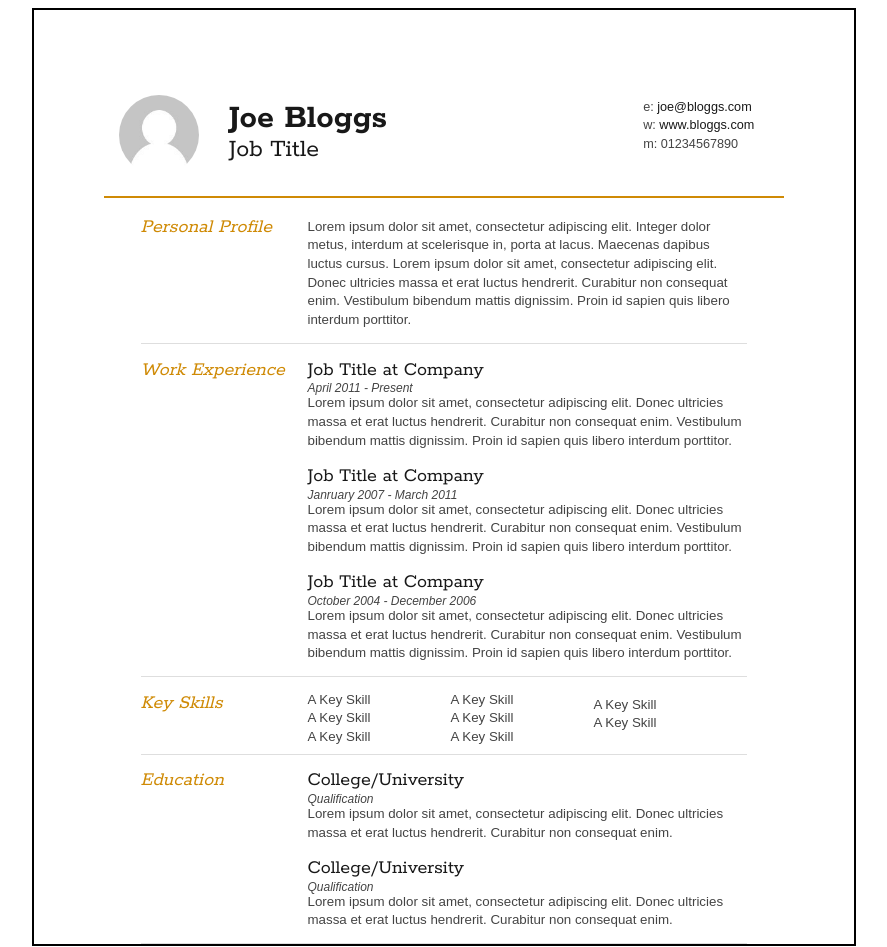
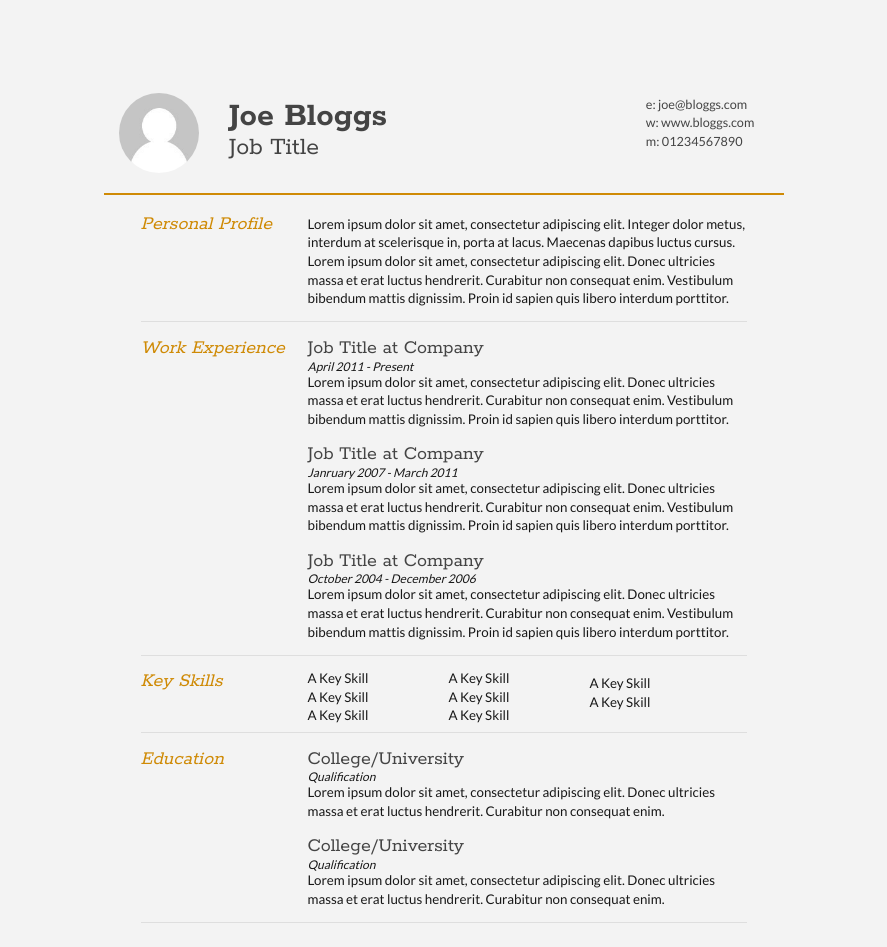
Before and after one commit to Kenzie-Academy-Brasil-Developers/estilizar-curriculo-sprint-2-MPorto1994, a plain HTML site: page index.html in a window 1280 px wide. Shown: the whole page, without its empty margins (196-1083 px from the left). Drawn offline with Linux system fonts and the light colour scheme.

Commit message:
Permanent version

```diff
--- a/style.css
+++ b/style.css
@@ -1,40 +1,46 @@
 @import url('https://fonts.googleapis.com/css2?family=Rokkitt:wght@200&display=swap');
+@import url('https://fonts.googleapis.com/css2?family=Lato&family=Rokkitt&display=swap');
 
 .clear {
 	clear: both;
 }
+/* color: #f3f3f3;branco */
+/* color: #181818;Preto */
+/* color: #cf8a05; laranja */
+/* color: #dedede;cinza claro */
 body{
-	border: 2px solid black;
+	/* border: 2px solid black; */
 	width: 820px;
-	font-family: Arial, sans-serif ;
+	font-family: 'Lato', 'Helvetica', 'Arial', sans-serif;
 	margin-left: auto;
 	font-size: 10pt;
 	margin-right: auto;
+	color: #181818;
+	line-height: 140%;
+	background-color: #f3f3f3;
+}
+h2, h1{
+	font-family: 'Rokkitt', serif;
 	color: #444444;
-	line-height: 140%;
-	/* color: #f3f3f3;branco */
-	/* color: #181818;Preto */
-	/* color: #cf8a05; laranja */
-	/* color: #dedede;cinza claro */
 }
-body h1, h2, h3{
-	font-family: 'Rokkitt', serif;
-}
+
 
 .sectionTitle h1 {
 	color: #cf8a05;
 	font-style: italic;
 	font-size: 15pt;
 	font-weight: 400;
+
 }
 .sectionContent h2{
 	font-size: 15pt;
 	font-weight: 400;
-	color: #181818;
 	margin-bottom: 0%;
 }
 .sectionContent p{
 	margin-top: 0%;
+	font-family: 'Lato', 'Helvetica', 'Arial', sans-serif;
+
 }
 
 main {
@@ -45,6 +51,7 @@ main {
 
 .mainsec{
 	border-bottom: 1px solid #dedede;
+
 }
 .subDetails{
 	height: 3px;
@@ -58,6 +65,11 @@ main {
 	margin-right: auto;
 	border-bottom:2px solid #cf8a05;
 	padding-top: 70px;
+
+
+}
+.mainDetails li{
+	font-family: 'Lato', 'Helvetica', 'Arial', sans-serif;
 }
 
 #headshot {
@@ -83,13 +95,15 @@ main {
 }
 #name h1{
 	margin-bottom: 0%;
-	color:#181818;
 }
 #name h2{
 	margin-top: 0%;
-	color:#181818;
 	font-weight: 500;
 }
+/* color: #f3f3f3;branco */
+/* color: #181818;Preto */
+/* color: #cf8a05; laranja */
+/* color: #dedede;cinza claro */
 #contactDetails {
 	float: right;
 	margin-top: 5px;
@@ -103,7 +117,7 @@ main {
 	list-style-type: none;
 }
 #contactDetails a{
-	color: #181818;
+	color: #444444;
 	text-decoration: none;
 }
 
@@ -115,6 +129,9 @@ main {
 .sectionContent {
 	float: right;
 	width: 72.5%;
+}
+.sectionContent article p{
+	font-family: 'Lato', 'Helvetica', 'Arial', sans-serif;
 }
 .keySkills {
 	padding: 0%;
@@ -128,6 +145,8 @@ main {
 }
 .keySkills li{
  list-style-type: none;
+ font-family: 'Lato', 'Helvetica', 'Arial', sans-serif;
+
 }
 #lastul {
 	display: inline-block;
@@ -136,3 +155,7 @@ main {
 	margin-bottom: auto;
 
 }
+/* color: #f3f3f3;branco */
+/* color: #181818;Preto */
+/* color: #cf8a05; laranja */
+/* color: #dedede;cinza claro */
```
